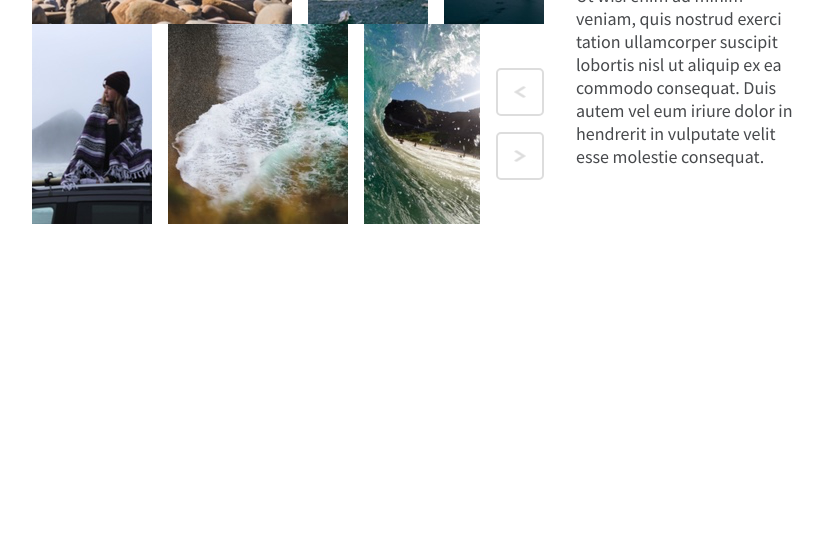
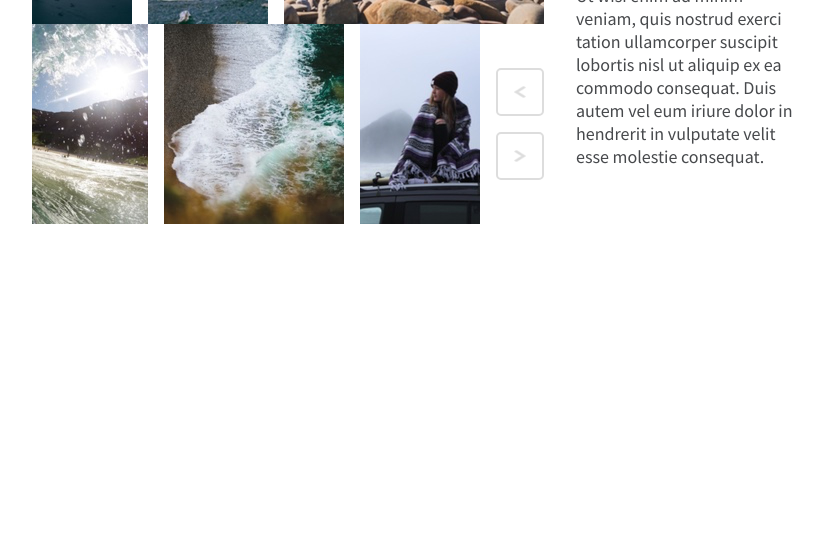
Before and after one commit to majdandzic-dominik/WebImageSlider, a plain HTML site: page index.html in a window 1280 px wide. Shown: the part 256-800 px from the top of the page, without its empty margins (224-1047 px from the left). Drawn offline with nearby package versions, Linux system fonts and the light colour scheme.

Commit message:
Changed slider rows flex direction to row-reverse

```diff
--- a/index.css
+++ b/index.css
@@ -29,7 +29,7 @@
 
 .slider-row {
     display: flex;
-    flex-direction: row;
+    flex-direction: row-reverse;
     column-gap: 1rem;
     overflow: hidden;
 }
@@ -47,6 +47,7 @@
     display: flex;
     flex-direction: column;
     justify-content: center;
+    order: -1;
 }
 
 .nav-btns > img {
```
